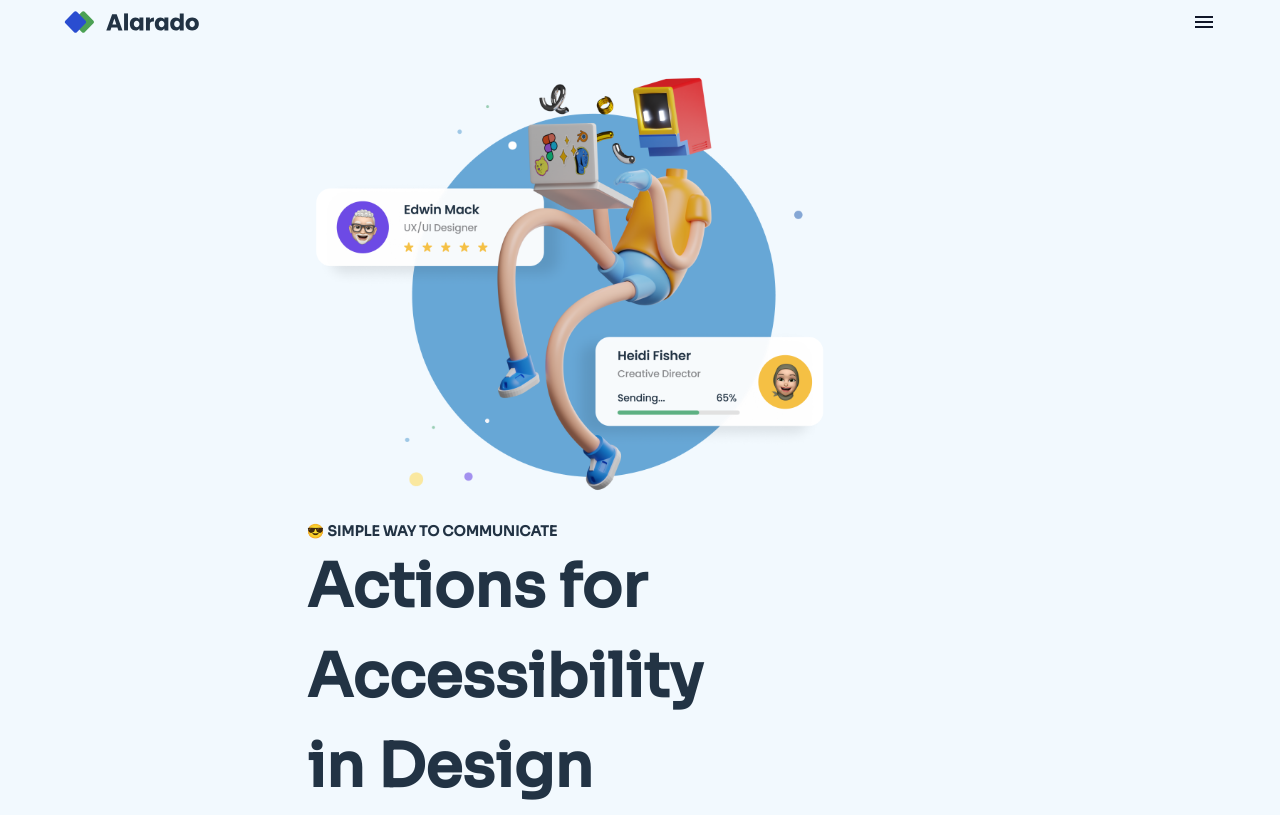
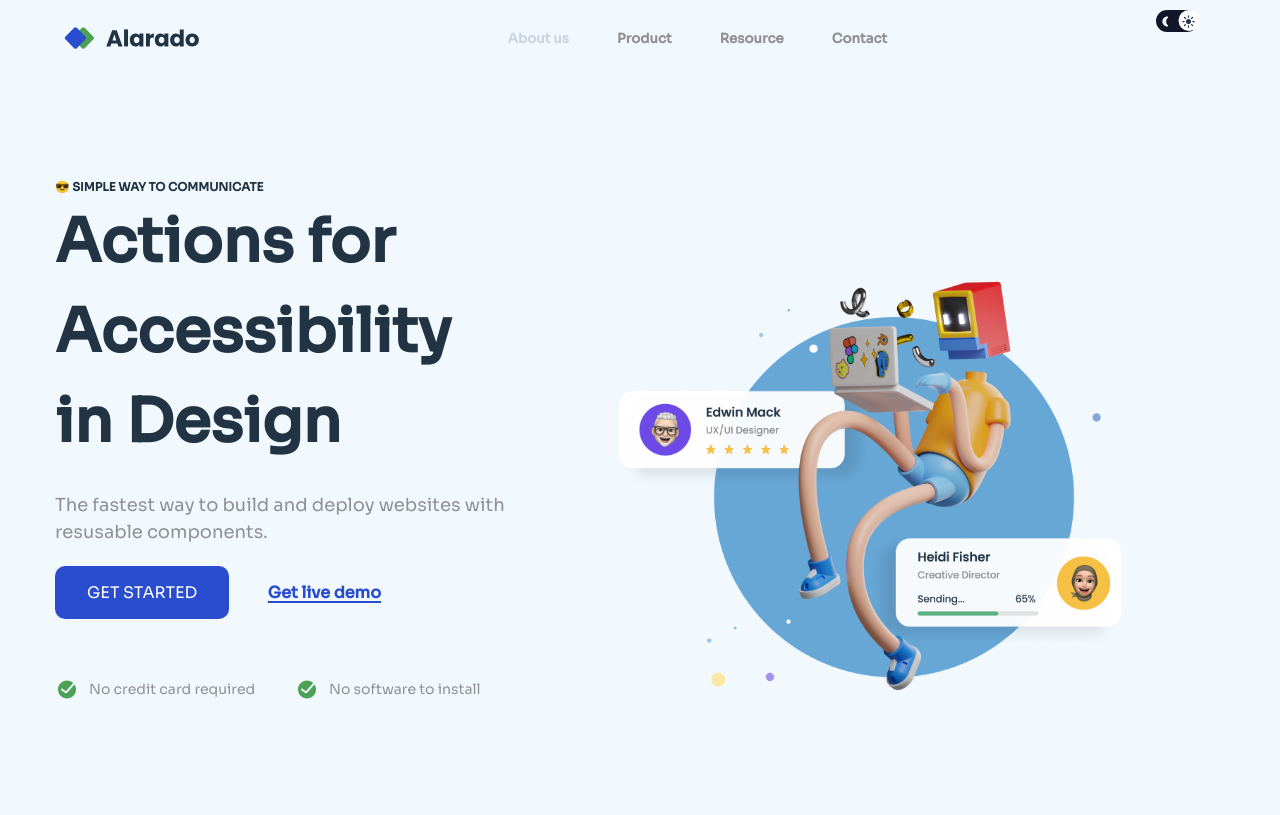
Before and after one commit to DominikSubocz/Simple-Homepage---Alarado, a plain HTML site: page index.html in a window 1280 px wide. Shown: the top 815 px of the page. Drawn offline with Linux system fonts and the light colour scheme; files whose address does not match are found by name.

Commit message:
Responsiveness & Themes
I have adjusted responsiveness of different elements and added JS code for switching themes.

I will work on getting the mobile menu to show up and final touches when I come back.

```diff
--- a/css/styles.css
+++ b/css/styles.css
@@ -15,18 +15,25 @@
     --heading_text: 3.75rem;
   }
 
+  [data-theme="dark"] {
+    --dull_blue: #111729;
+    --white: #ffffff;
+    --gray: #909193;
+    --dull_navy: #ffffff;
+    --dark_purple: #111729;
+    --green: #4CA154;
+    --vivid_blue: #2A4DD0;
+  }
+
+
 /* Reset some default styles */
-body, h1, h2, h3, h4, h5, h6, p, ul, li {
+body, h1, h2, h3, h4, h5, h6{
     margin: 0;
     padding: 0;
     color: var(--dull_navy);
 }
 
-
-
-
 h1{
-    max-width: 350px;
     font-size: var(--heading_text);
 }
 
@@ -41,6 +48,7 @@ a {
 
 p{
     font-size: var(--body_text);
+    color: var(--gray);
 }
 
 * {
@@ -220,7 +228,196 @@ svg{
     font-size: var(--small_text);
 }
 
+.nav-container{
+    margin: 0 auto;
+}
+
+.nav-list{
+    display: flex;
+    list-style: none;
+    gap:48px;
+    font-size: var(--button_text);
+    font-weight: 700;
+}
+
+.nav-list li:nth-child(n+2){
+    color: var(--gray);
+}
+
+
+
+.switch-container{
+    margin-right: 82px;
+}
+
+.switch {
+    position: relative;
+    display: inline-block;
+    width: 42px;
+    height: 22px;
+  }
+
+  /* Hide default HTML checkbox */
+  .switch input {
+    opacity: 0;
+    width: 0;
+    height: 0;
+  }
+
+  /* The slider */
+  .slider {
+    position: absolute;
+    cursor: pointer;
+    top: 0;
+    left: 0;
+    right: 0;
+    bottom: 0;
+    background-color: #ccc;
+    -webkit-transition: .4s;
+    transition: .4s;
+  }
+
+  .slider:before {
+    position: absolute;
+    content: "";
+    height: 21px;
+    width: 21px;
+    left: 0px;
+    bottom:1px;
+    background-color: var(--white);
+    -webkit-transition: .4s;
+    transition: .4s;
+  }
+
+  input:checked + .slider {
+    background-color: var(--dark_purple);
+  }
+
+  input:focus + .slider {
+    box-shadow: 0 0 1px --dark_purple;
+  }
+
+  input:checked + .slider:before {
+    -webkit-transform: translateX(22.5px);
+    -ms-transform: translateX(22.5px);
+    transform: translateX(22.5px);
+  }
+
+  /* Rounded sliders */
+  .slider.round {
+    border-radius: 34px;
+  }
+
+  .slider.round:before {
+    border-radius: 50%;
+  }
+
+  .switch-img{
+    position: absolute;
+    z-index: 99;
+    width: 15px;
+    height: auto;
+  }
+
+  .moon-fill{
+    top:3.5px;
+    right: 25px;
+  }
+
+  .sun-fill{
+    top:3.5px;
+    right: 2px;
+  }
+
+
+
 @media screen and (max-width:320px){
 
+}
+
+@media screen and (min-width:320px){
+
+    h1{
+        max-width: 350px;
+    }
+
+    .show-desktop{
+        display: none;
+    }
+
+    .show-mobile{
+        display: block;
+    }
 
 }
+
+@media screen and (min-width:1024px){
+
+    h1{
+        max-width: 750px;
+
+    }
+
+    .main-wrapper{
+        width: 100%;
+        display: flex;
+        flex-direction: column;
+        align-items: center;
+    }
+
+    .show-mobile{
+        display: none;
+    }
+
+    .show-desktop{
+        display: block;
+    }
+}
+
+@media screen and (min-width:1280px){
+
+    h1{
+        max-width: 350px;
+    }
+
+    p{
+        max-width: 450px;
+    }
+
+    body{
+        max-width: 100%;
+    }
+
+    main{
+        margin-top:100px;
+    }
+
+    .main-img{
+        width: 515px;
+        height: auto;
+        max-width: none;
+    }
+
+    .checkmark-card{
+        width: 215px;
+    }
+
+    .main-wrapper{
+        width: 100%;
+        display: flex;
+        flex-direction: row-reverse;
+        align-items: flex-end;
+        justify-content: center;
+    }
+
+    .main-content{
+        position: relative;
+        margin-right: auto;
+        right: 100px;
+    }
+
+    .checkmark-container{
+        margin-top:25px;
+    }
+
+}
--- a/index.html
+++ b/index.html
@@ -10,9 +10,26 @@
 <body>
     <header>
         <div class="header-wrapper">
-            <img class="logo" src="images/alarado-icon-homepage.svg" alt="company logo">
+            <img id="logo" class="logo" src="images/alarado-icon-homepage.svg" alt="company logo">
             <div class="icon-container show-mobile">
                 <svg xmlns="http://www.w3.org/2000/svg" width="1em" height="1em" viewBox="0 0 24 24"><path id="menu" fill="currentColor" d="M3 18h18v-2H3zm0-5h18v-2H3zm0-7v2h18V6z"/></svg>
+            </div>
+            <div class="nav-container show-desktop">
+                <ul class="nav-list">
+                    <li><small><a href="#">About us</a></small></li>
+                    <li><small><a href="#">Product</a></small></li>
+                    <li><small><a href="#">Resource</a></small></li>
+                    <li><small><a href="#">Contact</a></small></li>
+                </ul>
+            </div>
+            <div class="switch-container">
+                <label class="switch">
+                    <input id="checkbox" type="checkbox" checked="true">
+                    <span class="slider round" ></span>
+                    <img class="switch-img moon-fill" src="images/Moon_fill_light.svg" alt="Moon icon">
+                    <img class="switch-img sun-fill" src="images/Sun_fill.svg" alt="Sun icon">
+
+                  </label>
             </div>
         </div>
     </header>
@@ -20,8 +37,9 @@
     <main>
         <div class="main-wrapper">
             <img class="main-img" src="images/hero-image-simple-homepage.png" alt="Cartoon human with robot head scrolling through reviews on his laptop">
+            <div class="main-content">
                 <div class="main-title">
-                <h6>&#128526; SIMPLE WAY TO COMMUNICATE</small></h6>
+                    <h6><small>&#128526; SIMPLE WAY TO COMMUNICATE</small></h6>
                     <h1>Actions for Accessibility in Design</h1>
                 </div>
                 <div class="main-cta">
@@ -42,8 +60,10 @@
                     </div>
                 </div>
             </div>
+        </div>
     </main>
 
     <script src="script.js"></script>
 </body>
+<script src="js/script.js"></script>
 </html>
--- a/js/script.js
+++ b/js/script.js
@@ -1,2 +1,26 @@
 // Add some interactivity to the website
 console.log("Hello, world!");
+let element = document.getElementById("checkbox");
+
+
+
+
+
+element.addEventListener("change", function(){
+    let h1 = document.querySelector("h1");
+    let logo = document.getElementById("logo");
+
+    let lightImageUrl = "images/alarado-icon-homepage.svg"
+    let darkImageUrl = "images/alarado-icon-homepage-dark.svg"
+
+    if (element.checked == true) {
+        console.log("Light");
+        document.body.setAttribute("data-theme", "light");
+        logo.src = lightImageUrl;
+      } else {
+        console.log("Dark");
+        document.body.setAttribute("data-theme", "dark");
+        logo.src = darkImageUrl;
+
+      }
+});
```
Lines whose indentation alone changed are shown as unchanged.
